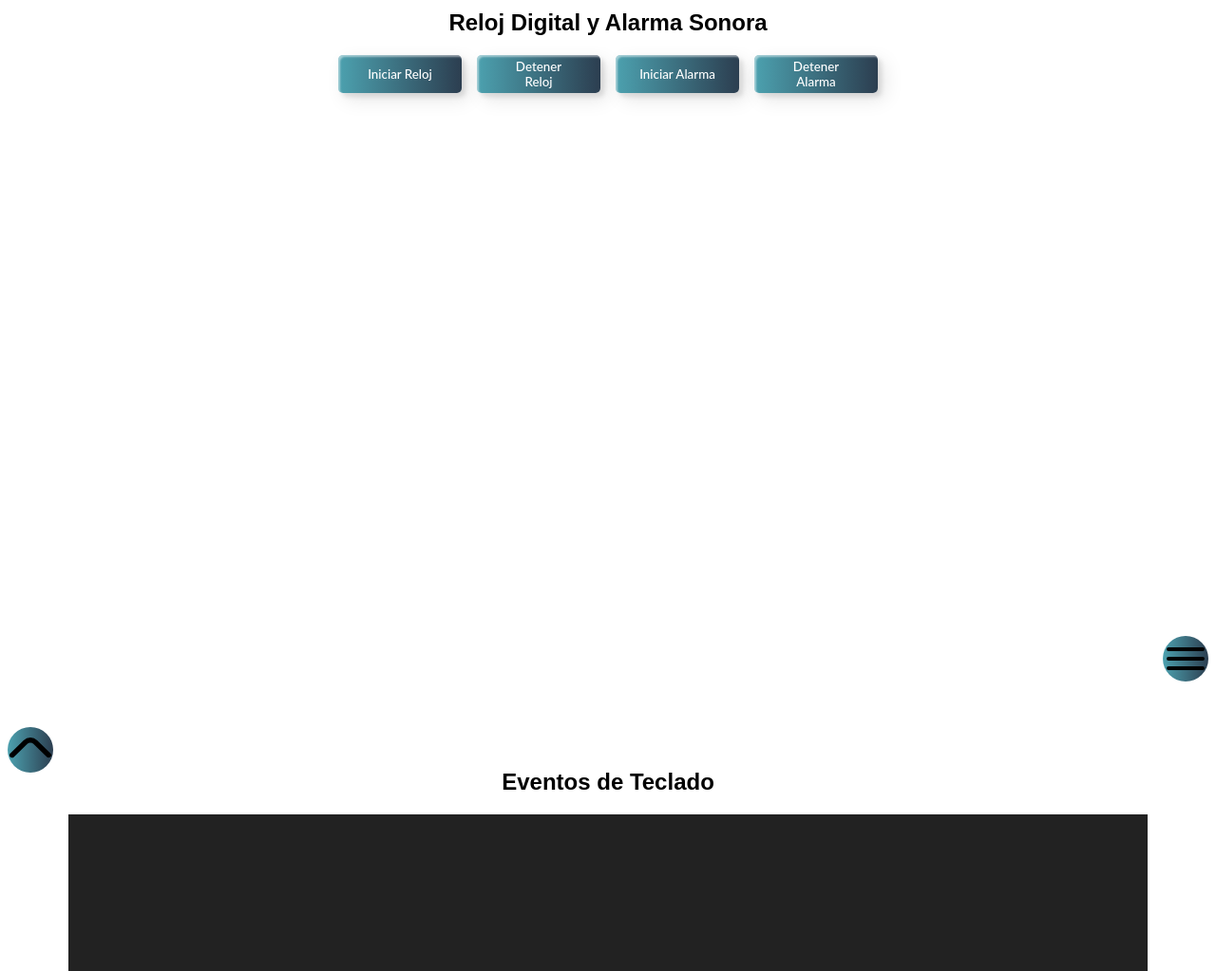
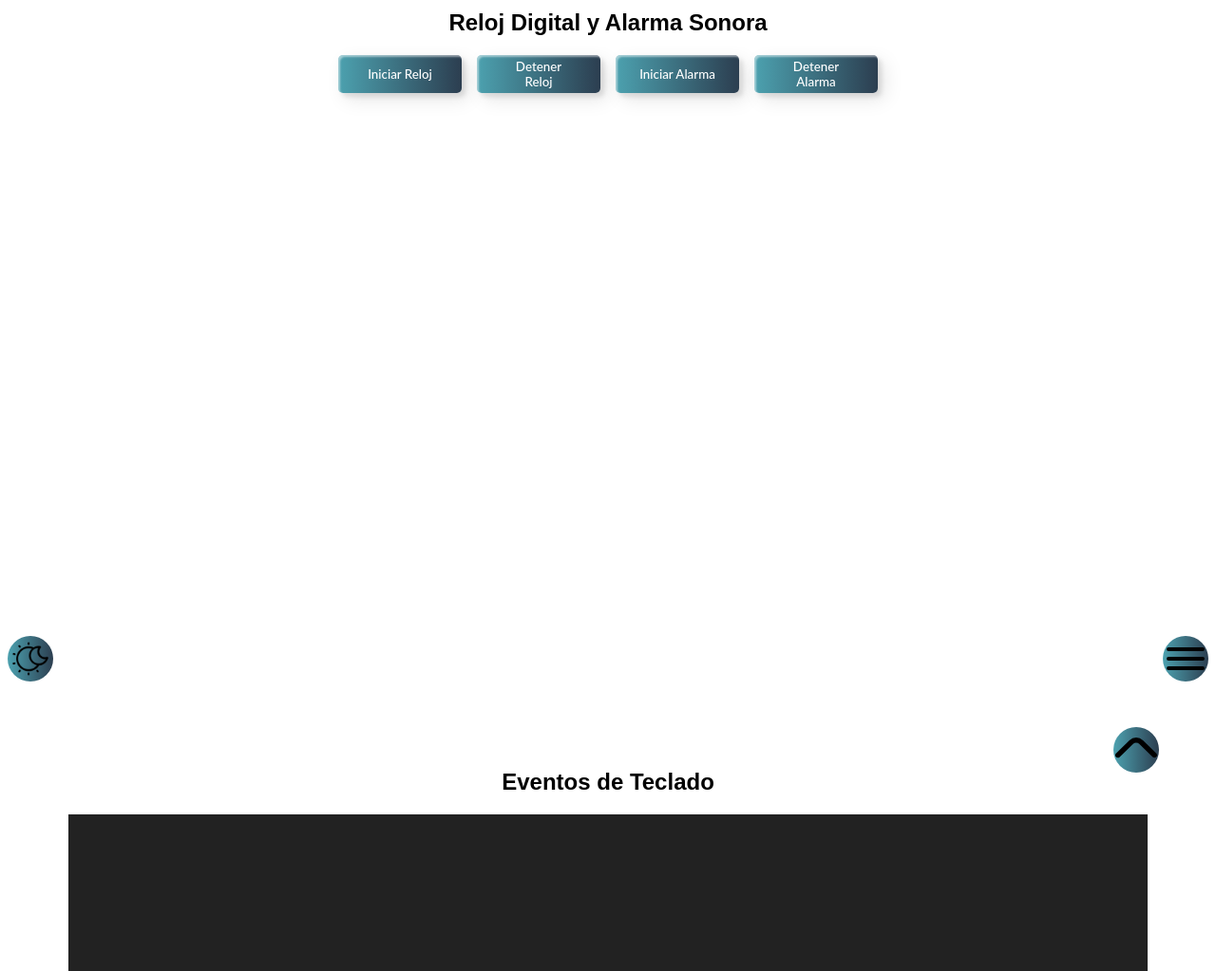
Before and after one commit to NVergil/DOMExercises, a plain HTML site: page index.html in a window 1280 px wide. Shown: the part 74-1097 px from the top of the page at 95% size. Drawn offline with nearby package versions, Linux system fonts and the light colour scheme.

Commit message:
Dark Theme Button

```diff
--- a/CSS/domEx.css
+++ b/CSS/domEx.css
@@ -25,6 +25,10 @@ html {
 body {
   margin: 0;
   overflow-x: hidden;
+}
+.darkTheme{
+  background-color: #0F2027;
+  color: white;
 }
 
 img {
@@ -117,8 +121,9 @@ header h1 {
   color: var(--second-color);
   background-color: var(--main-modal-color);
 }
+/* **********     Button Scroll to Top     ********** */
 .btnTop {
-  border: none;
+  z-index: 999;
   display: flex;
   justify-content: center;
   border-radius: 50%;
@@ -131,7 +136,9 @@ header h1 {
   background: -webkit-linear-gradient(to right, #4CA1AF, #2C3E50);  /* Chrome 10-25, Safari 5.1-6 */
   background: linear-gradient(to right, #4CA1AF, #2C3E50);
   bottom: 1vh;
-  left: 1vh;
+  right: calc(3.25rem + 1vh);
+  outline: 0;
+  border: 0;
   transform: translate(0, 200%);
   transition: transform .3s ease;
 }
@@ -143,6 +150,26 @@ header h1 {
 }
 .btnTop img {
   width: 90%;
+}
+/* **********     Theme Button     ********** */
+.theme-Btn {
+  position: fixed;
+  bottom: 1vh;
+  left: 1vh;
+  width: 3rem;
+  height: 3rem;
+  padding: 0;
+  border-radius: 50%;
+  border: 0;
+  outline: 0;
+  cursor: pointer;
+  background: #2C3E50;
+  background: -webkit-linear-gradient(to right, #4CA1AF, #2C3E50);
+  background: linear-gradient(to right, #4CA1AF, #2C3E50);
+}
+.theme-Btn:hover {
+  transition: all 0.35s ease;
+  filter: contrast(0.7) brightness(1.2);
 }
 /* **********     Reloj Digital y Alarma Sonora     ********** */
 .containerBtns {
--- a/JS/btnScroll.js
+++ b/JS/btnScroll.js
@@ -1,15 +1,16 @@
-
+const d = document;
 const btnScroll = function(btnScroll) {
-  const d = document;
   let btnSc = d.querySelector(btnScroll);
   window.addEventListener("scroll", e=>{
     let scroll = window.scrollY;
-    if (scroll > 470) {
+    if (scroll > 300) {
       btnSc.classList.add('is-active');
     }
-    if (scroll < 470) {
+    if (scroll < 300) {
       btnSc.classList.remove('is-active')
     }
+    /* Otros métodos para detectar el scroll de la pantalla */
+    // console.log(window.pageYOffset, d.documentElement.scrollTop);
   })
 }
 export default btnScroll;
--- a/JS/indexExercices.js
+++ b/JS/indexExercices.js
@@ -3,6 +3,7 @@ import { relojDigital, alarm } from "./clockAlarm.js";
 import { moveBall, shortcutsKeyboard } from "./keyboardEvents.js";
 import countdown from "./cuentaRegresiva.js";
 import btnScroll from "./btnScroll.js";
+import themeButton from "./themeBtn.js";
 
 const d = document;
 
@@ -16,6 +17,7 @@ d.addEventListener('DOMContentLoaded', e=>{
     'Feliz Año Nuevo! 🎆'
     );
     btnScroll('.btnTop');
+    themeButton('.theme-Btn', '.body');
 })
 
 d.addEventListener('keydown', e=>{
--- /dev/null
+++ b/JS/themeBtn.js
@@ -0,0 +1,13 @@
+const d = document;
+
+const themeButton = function(btnTheme, bodyTheme){
+  let $bodyTheme = d.querySelector(bodyTheme);
+  d.addEventListener('click', e=>{
+    if (e.target.matches(btnTheme) || e.target.matches(`${btnTheme} *`)){
+      //  console.log('21');
+      $bodyTheme.classList.toggle('darkTheme');
+    }
+  })
+}
+
+export default themeButton;
--- a/index.html
+++ b/index.html
@@ -8,11 +8,11 @@
   <link rel="stylesheet" href="CSS/domEx.css">
   <title>DOMExercices</title>
 </head>
-<body>
+<body class="body">
+  <button class="theme-Btn"><img src="assets/ThemeIcon.png" alt=""></button>
   <header class="header">
     <h1>Ejercicios del DOM</h1>
   </header>
-  <button class="btnTop" id="btnScroll"><a href="#section1 "><img src="assets/angle-up.svg" alt=""></a></button>
   <button class="panel-btn hamburger hamburger--spin" type="button">
     <span class="hamburger-box">
       <span class="hamburger-inner"></span>
@@ -55,6 +55,7 @@
       <h2>Section 5</h2>
     </section>
   </main>
+  <button class="btnTop" id="btnScroll"><a href="#section1 "><img src="assets/angle-up.svg" alt=""></a></button>
   <script src="JS/indexExercices.js" type="module"></script>
 </body>
 </html>
```
Also changed, not shown: assets/ThemeIcon.png (added).
